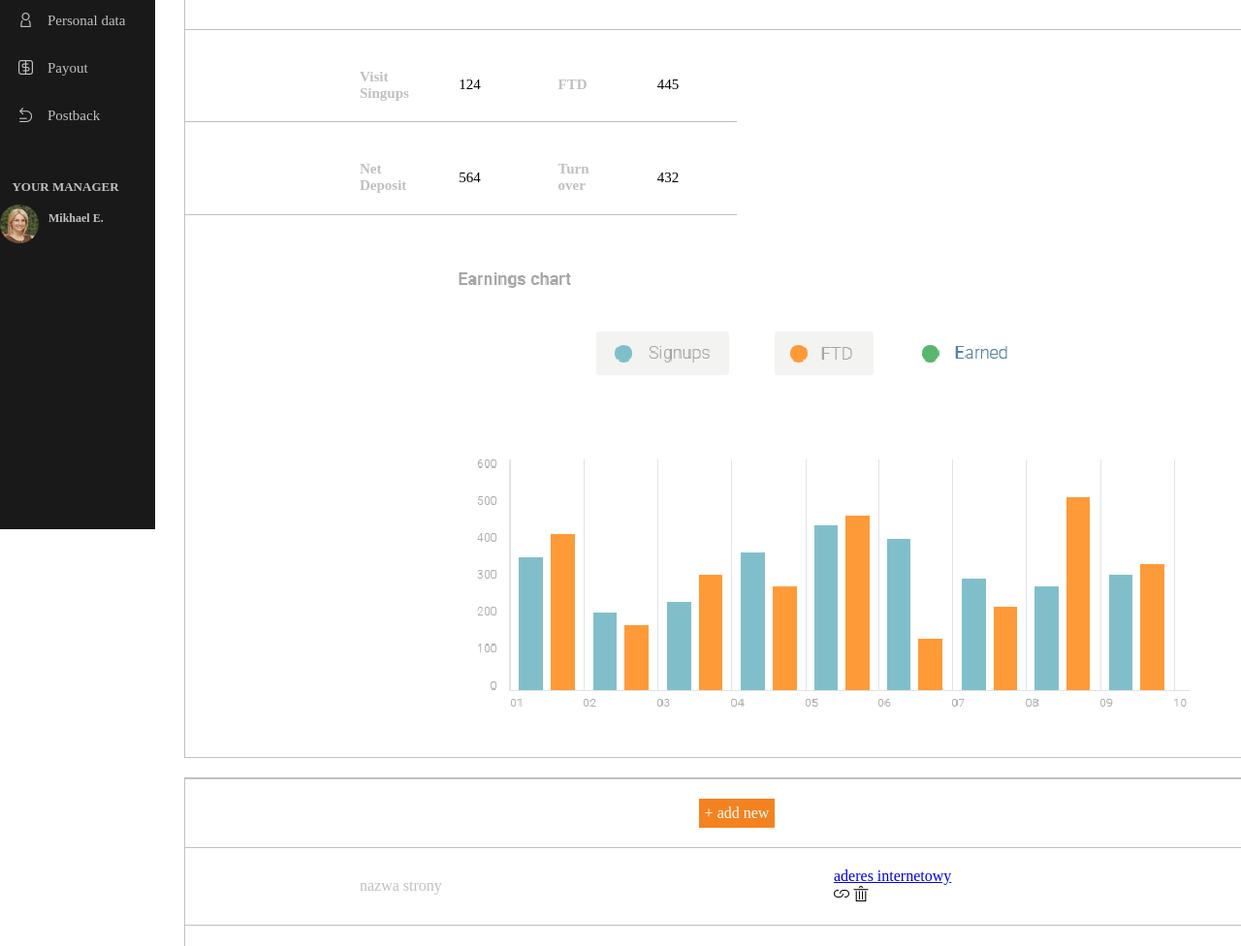
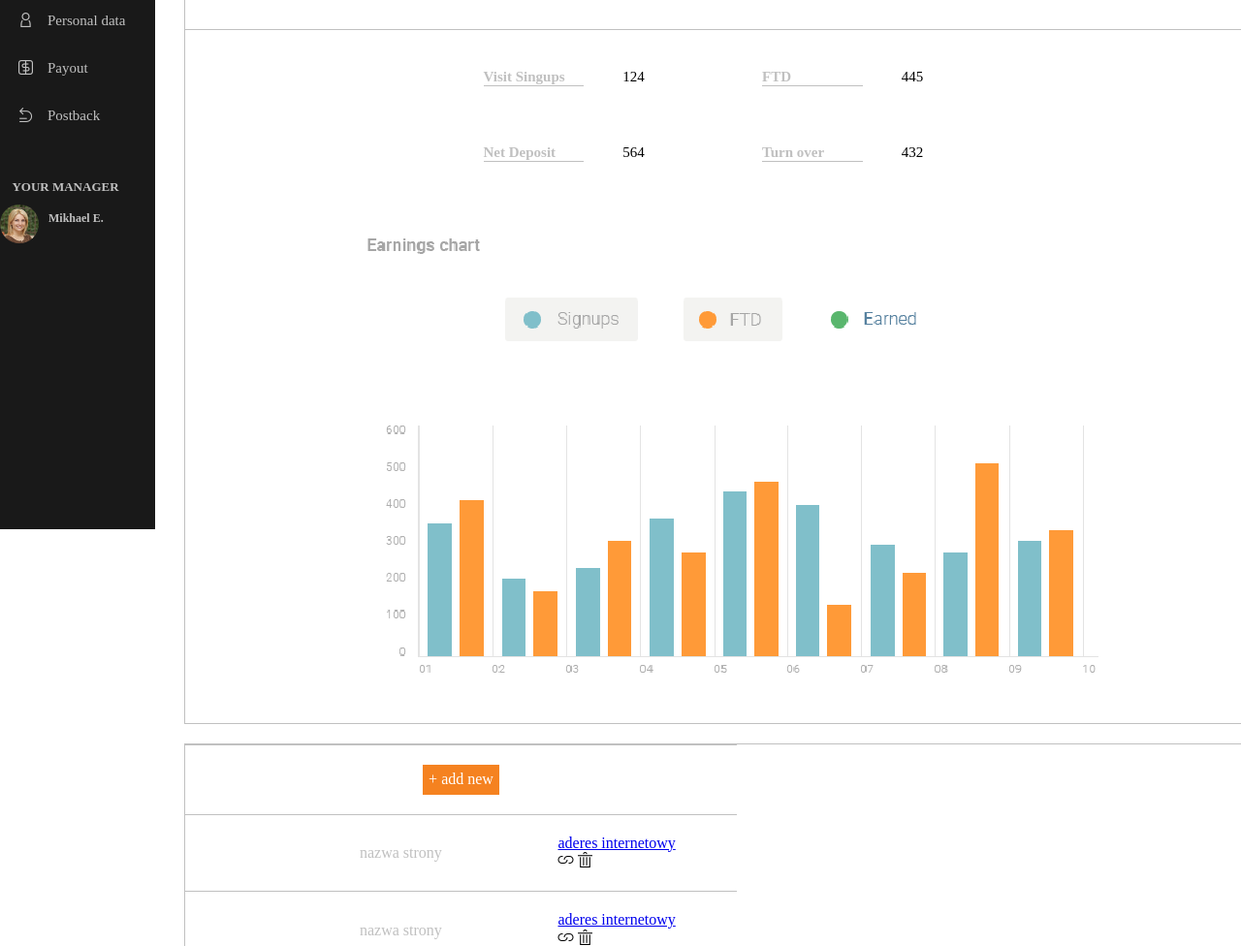
Before and after one commit to AnnaLangner/Projekt-1, a website: page index.html in a window 1280 px wide. Shown: the part 254-1230 px from the top of the page at 97% size. Drawn offline with Linux system fonts and the light colour scheme.

Commit message:
adding styles to 'general' and 'links' files and changes in the html code in 'general' and 'links' files

```diff
--- a/index.html
+++ b/index.html
@@ -83,6 +83,7 @@
         		</div>
 
         		<div class="generalLine">
+        			<div class="generalLineStatistic">
         				<div class="row lineStatistic">
 	    					<div class="col col-3">
 	    						<h2 class="lineName">Visit Singups</h2>
@@ -112,6 +113,7 @@
 							</div>
 						</div>
 					</div>
+				</div>
 
 				<div class="generalImg">
 					<img src="images/EarningsChart.png" alt="EarningsChart" />
@@ -132,7 +134,7 @@
 	    			<div class="col col-6">
 	    				<p class="linkName">nazwa strony</p>
 	    			</div>
-	    			<div class="col col-6 linkLayerColumn">
+	    			<div class="col col-6 linkLayerRow">
 						<a href="#" class="linkAdress">aderes internetowy</a>
 							<div class="linkLayer">
 								<span class="icon-links"></span>
@@ -144,7 +146,7 @@
 	    			<div class="col col-6">
 	    				<p class="linkName">nazwa strony</p>
 	    			</div>
-	    			<div class="col col-6 linkLayerColumn">
+	    			<div class="col col-6 linkLayerRow">
 						<a href="#" class="linkAdress">aderes internetowy</a>
 							<div class="linkLayer">
 								<span class="icon-links"></span>
@@ -156,7 +158,7 @@
 	    			<div class="col col-6">
 	    				<p class="linkName">nazwa strony</p>
 	    			</div>
-	    			<div class="col col-6 linkLayerColumn">
+	    			<div class="col col-6 linkLayerRow">
 						<a href="#" class="linkAdress">aderes internetowy</a>
 							<div class="linkLayer">
 								<span class="icon-links"></span>
@@ -168,7 +170,7 @@
 	    			<div class="col col-6">
 	    				<p class="linkName">nazwa strony</p>
 	    			</div>
-	    			<div class="col col-6 linkLayerColumn">
+	    			<div class="col col-6 linkLayerRow">
 						<a href="#" class="linkAdress">aderes internetowy</a>
 							<div class="linkLayer">
 								<span class="icon-links"></span>
@@ -179,7 +181,7 @@
 	    			<div class="col col-6">
 	    				<p class="linkName">nazwa strony</p>
 	    			</div>
-	    			<div class="col col-6 linkLayerColumn">
+	    			<div class="col col-6 linkLayerRow">
 						<a href="#" class="linkAdress">aderes internetowy</a>
 							<div class="linkLayer">
 								<span class="icon-links"></span>
@@ -191,7 +193,7 @@
 	    			<div class="col col-6">
 	    				<p class="linkName">nazwa strony</p>
 	    			</div>
-	    			<div class="col col-6 linkLayerColumn">
+	    			<div class="col col-6 linkLayerRow">
 						<a href="#" class="linkAdress">aderes internetowy</a>
 							<div class="linkLayer">
 								<span class="icon-links"></span>
--- a/sass/_layout.scss
+++ b/sass/_layout.scss
@@ -15,6 +15,7 @@
     width: 100%;
 	max-width: 1800px;
 	margin: 50px;
+    //background-color: $backgroundColor;
 }
 
 
--- a/sass/_variables.scss
+++ b/sass/_variables.scss
@@ -5,6 +5,7 @@ $thirdcolor: #DDDDDD;
 $paragraph-color: #191919;
 $brand-main-color: #f58220;
 $menuHoverColor: #282828;
+$backgroundColor: #f4f4f2;
 
 /* Font sizes */
 $paragraph-font-size: 16px;
--- a/sass/components/_general.scss
+++ b/sass/components/_general.scss
@@ -3,6 +3,7 @@
 		border: 1px solid $seckondcolor;
 		margin-top: 100px;
 		margin-left: 140px;
+		width: 90%;
 
 		.generalName{
 			color: $seckondcolor;
@@ -47,6 +48,11 @@
 			}
 		}
 		.generalLine {
+			display: flex;
+			justify-content: center;
+			align-items: center;
+
+			.generalLineStatistic {
 				width: 50%;
 
 				.lineStatistic {
@@ -54,17 +60,16 @@
 					justify-content: center;
 					align-items: center;
 					width: 100%;
-				margin: 20px 0;
-				padding-left: 160px;
-				border-bottom: 1px solid $seckondcolor;
+					margin: 20px 0;;
 
 					.lineName {
 						color: $seckondcolor;
 						font-size: 15px;
-					//border-bottom: 1px solid $seckondcolor;
+						border-bottom: 1px solid $seckondcolor;
 					}
 					.lineData {
 						font-size: 15px;
+					}
 				}
 			}
 		}
@@ -76,7 +81,6 @@
 
 			img {
 				margin: 20px 0;
-				padding-left: 200px;
 			}
 		}
 	}
--- a/sass/components/_links.scss
+++ b/sass/components/_links.scss
@@ -3,8 +3,11 @@
 	margin-left: 140px;
 	margin-top: 20px;
 
+
+
 	.linkButton {
 		border-top: 1px solid $seckondcolor;
+		width: 50%;
 
 		.buttonAddNew{
 		background-color: $brand-main-color;
@@ -21,14 +24,14 @@
 		display: flex;
 		justify-content: center;
 		align-items: center;
-		width: 100%;
+		width: 50%;
 		padding-left: 160px;
 		border-top: 1px solid $seckondcolor;
 
 			.linkName{
 				color: $seckondcolor;
 			}
-		.linkLayerColumn {
+		.linkLayerRow {
 			position: relative;
 
 			.linkAderss{
```
Also changed, not shown: css/style.css. Lines whose indentation alone changed are shown as unchanged.
